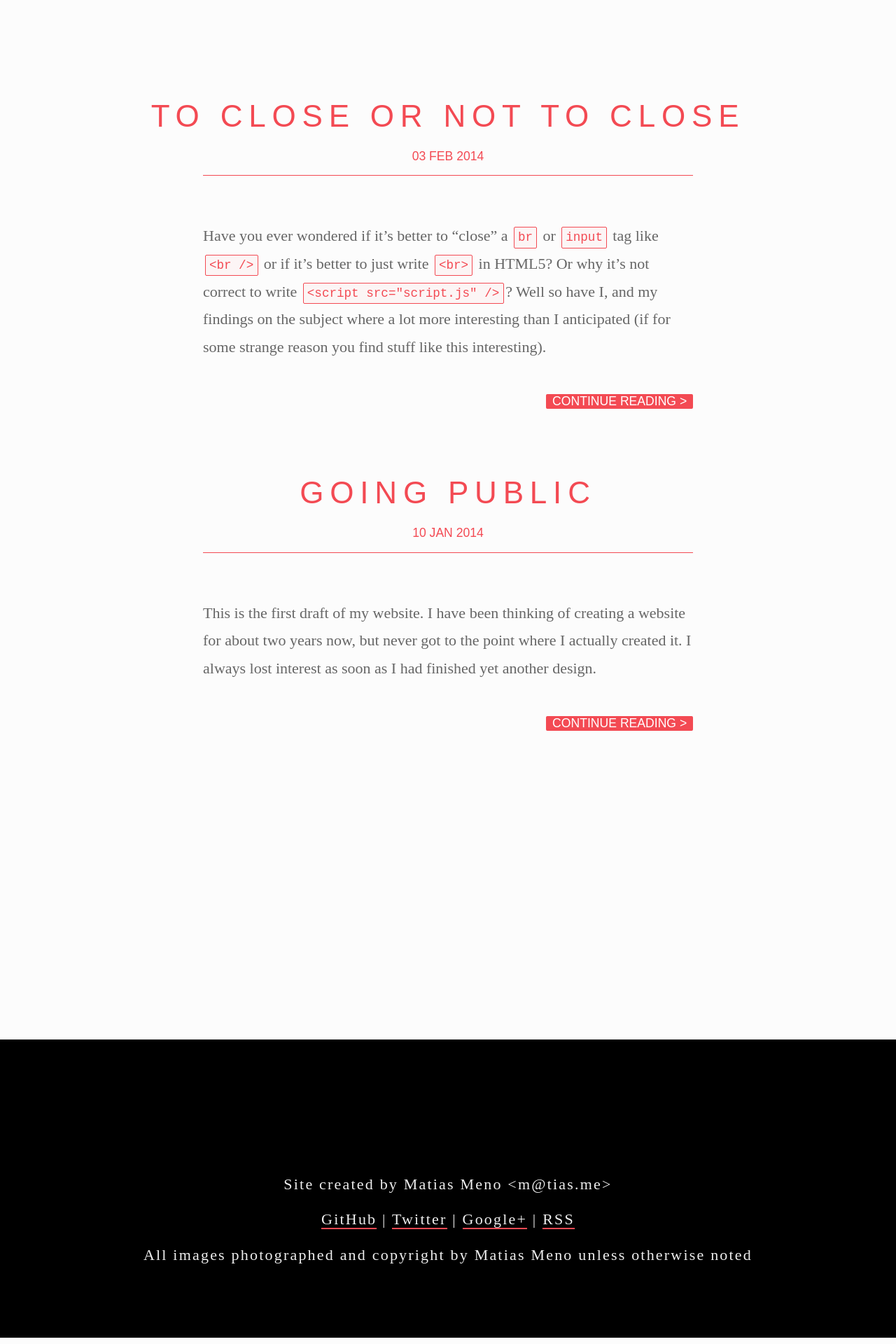
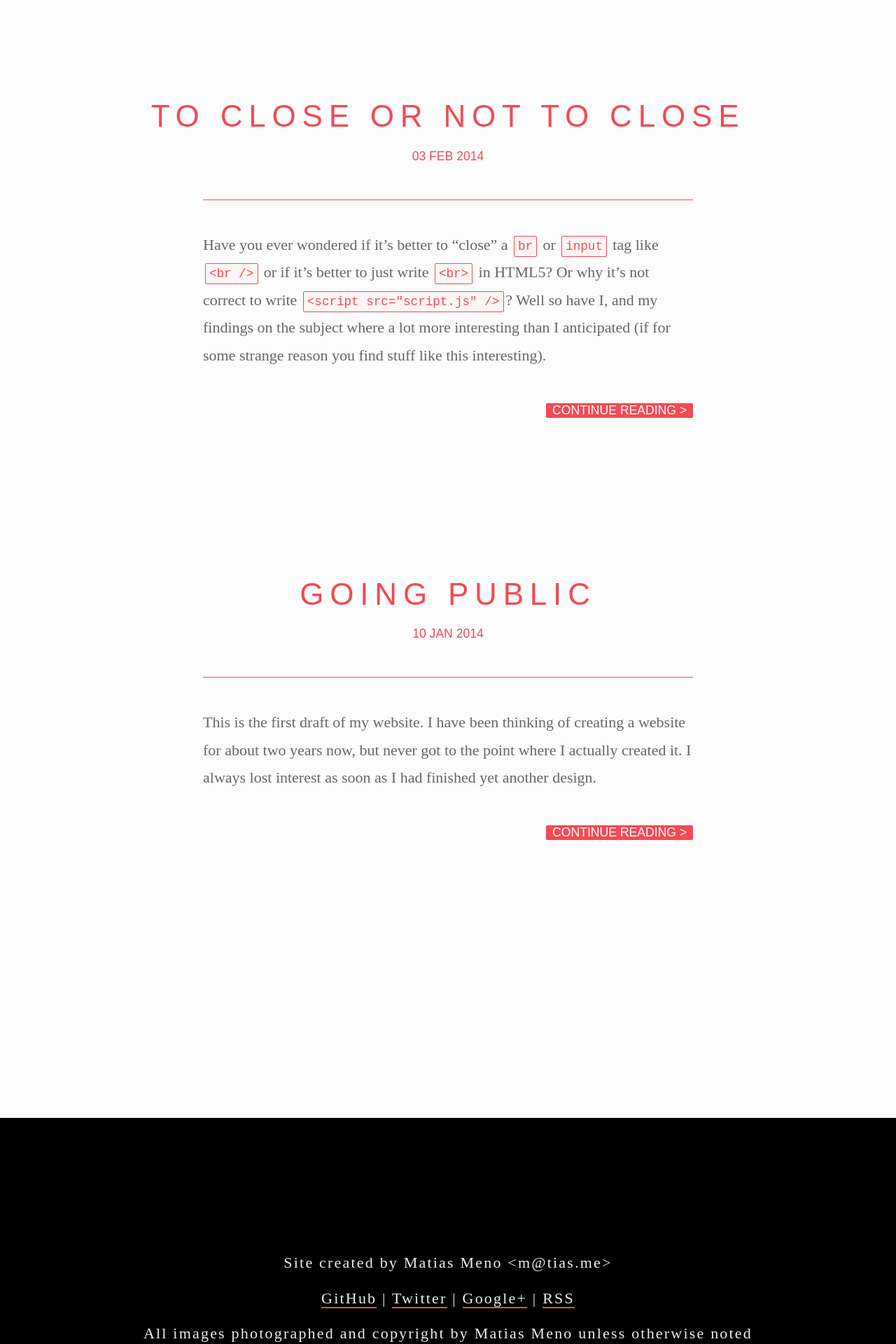
Before and after one commit to enyo/enyo.github.io, a Jekyll site: the page built from index.html, in a window 1280 px wide. Shown: the part 1007-2927 px from the top of the page at 70% size. Built offline with Jekyll 4.4.1, drawn with Linux system fonts in a browser that asks for light colours; Markdown is read by kramdown in place of the engine named in the settings.

Commit message:
Improved the way the summaries are displayed.

```diff
--- a/_css-source/site-home.styl
+++ b/_css-source/site-home.styl
@@ -5,4 +5,5 @@
 
 
   > header
-    height 800px // Just setting a random height before JS kicks in.
+    // Just setting a random height before JS kicks in.
+    height 800px
--- a/_css-source/site-post.styl
+++ b/_css-source/site-post.styl
@@ -27,6 +27,9 @@
       font-weight 600
 
     time
+      font-family "brandon-grotesque", Arial, sans-serif
+      font-weight 400
+      text-transform uppercase
       display block
 
 
--- a/css/main.css
+++ b/css/main.css
@@ -631,6 +631,9 @@ body > footer p {
   font-weight: 600;
 }
 #post header time {
+  font-family: "brandon-grotesque", Arial, sans-serif;
+  font-weight: 400;
+  text-transform: uppercase;
   display: block;
 }
 #post .content > p,
@@ -814,7 +817,10 @@ body > footer p {
   margin-bottom: 1em;
 }
 .posts .post-preview {
-  margin: 0 0 4em;
+  margin: 0 0 10em;
+}
+.posts .post-preview:last-of-type {
+  margin-bottom: 2em;
 }
 .posts header time,
 .posts p,
@@ -827,7 +833,7 @@ body > footer p {
 }
 .posts header {
   position: relative;
-  margin-bottom: 3em;
+  margin-bottom: 2em;
   text-align: center;
 }
 .posts header h1 {
@@ -852,7 +858,7 @@ body > footer p {
   font-family: "brandon-grotesque", Arial, sans-serif;
   font-weight: 400;
   text-transform: uppercase;
-  padding-bottom: 1px;
+  padding-bottom: 2em;
   border-bottom: 1px solid #f34a53;
 }
 .posts footer {
```
Also changed, not shown: _css-source/main.styl (+5 -3 lines).
